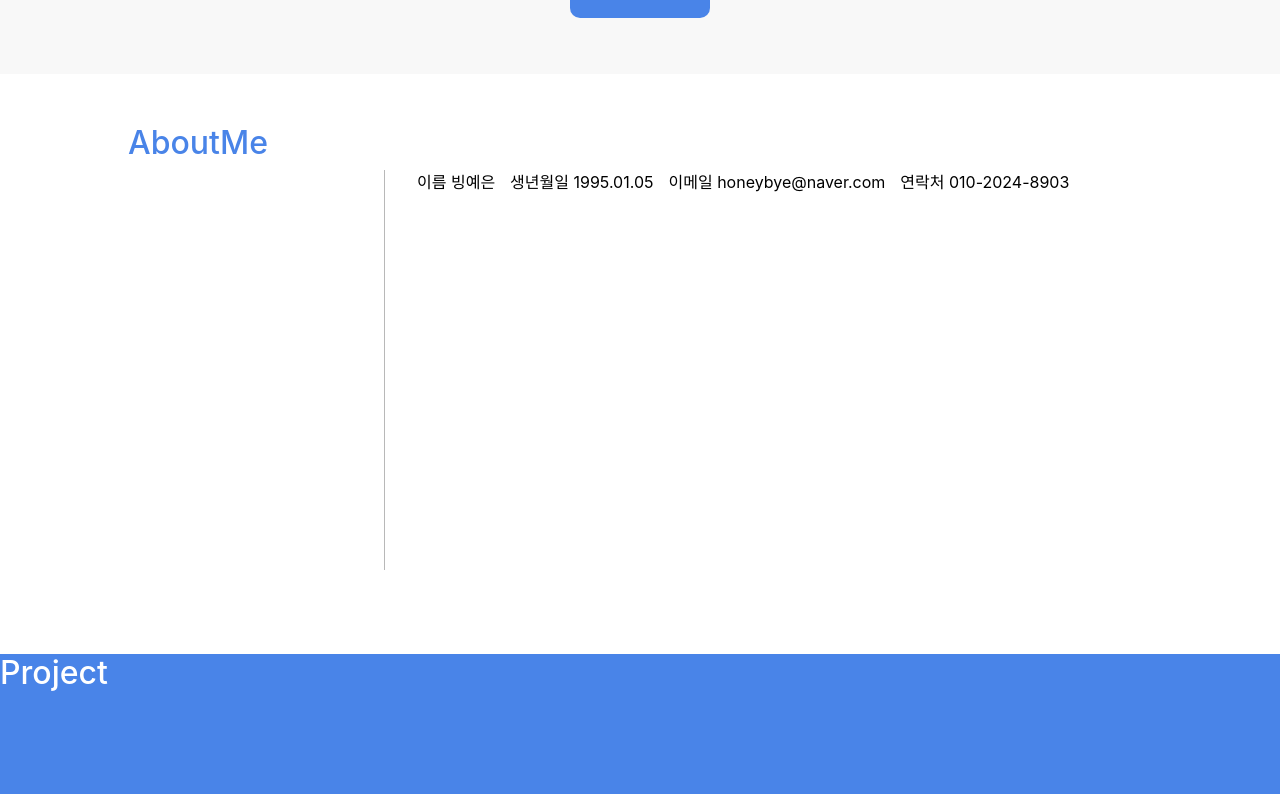
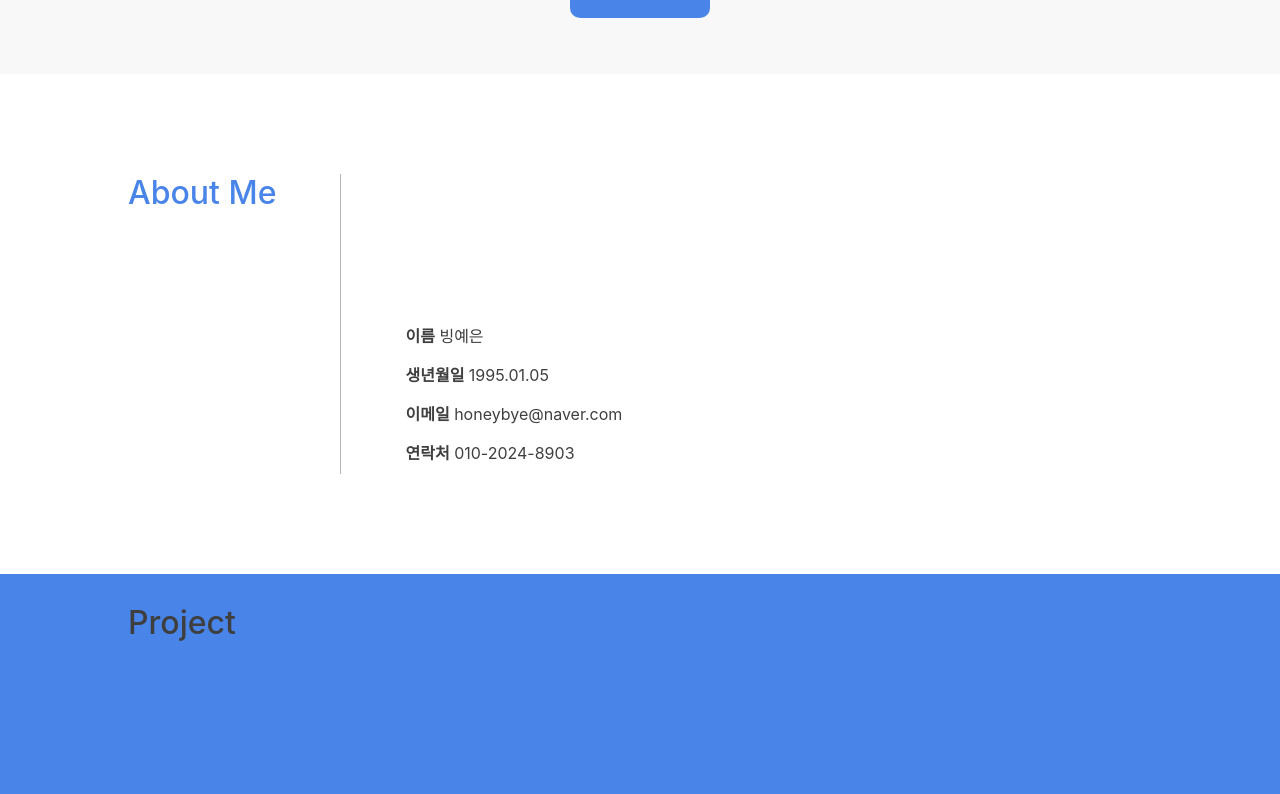
Before and after one commit to woonyBing/bingfinite, a React (Create React App) app: page / in a window 1280 px wide. Shown: the part 526-1320 px from the top of the page. Built offline with nearby package versions, Linux system fonts and the light colour scheme.

Commit message:
Main AboutMe 완료

```diff
--- a/src/App.css
+++ b/src/App.css
@@ -2,6 +2,7 @@
   box-sizing : border-box;
   margin:0px;
   padding: 0;
+  color:rgb(63, 63, 63);
 }
 
 .navbar {
@@ -31,7 +32,6 @@
 }
 
 .mainText {
-  color:rgb(63, 63, 63);
   text-align: center;
   padding: 150px 30px;
 }
@@ -52,26 +52,48 @@
   color:black;
   box-sizing : border-box;
   margin:0px;
-  height: 500px;
+  height: 400px;
+  overflow: hidden;
+  margin-top: 100px;
 }
 .AboutMeTitle{
-  margin-top: 50px;
   margin-left: 10%;
+  float: left;
   color : rgb(73, 132, 232);
+  /* overflow:hidden; */
 }
 .abline {
   width: 1px;
-  height: 400px;
+  height: 300px;
   background-color: rgb(184, 184, 184);
-  margin-left: 30%;
+  margin-left: 5%;
   float: left;
 }
-ul, li {
+ul {
   list-style-type: none;
-  float:left;
   display: block;
-  margin-right: 15px;
+  float: left;
+  padding: 0px;
+  margin-top: 150px;
+  margin-left: 5%;
 }
+li {
+  margin-bottom: 15px;
+}
+
+.Project {
+  color:white;
+  box-sizing : border-box;
+  margin:0px;
+  height: 600px;
+  background-color: rgb(73, 132, 232);
+  overflow: auto;
+}
+.ProjectTitle {
+  margin-top: 30px;
+  margin-left: 10%;
+}
+
 .Skill {
   color:black;
   text-align: center;
@@ -83,17 +105,6 @@ ul, li {
   margin-top: 30px;
 }
 
-.Project {
-  color:white;
-  box-sizing : border-box;
-  margin:0px;
-  height: 600px;
-  background-color: rgb(73, 132, 232);
-}
-.ProjectTitle {
-  margin-top: 30px;
-}
-
 .Footer {
   background-color: rgb(73, 132, 232);
   height: 300px;
--- a/src/App.js
+++ b/src/App.js
@@ -42,13 +42,13 @@ function App() {
                 <button className="mainButton" onClick={()=>{navigate('/project')}}>프로젝트 바로가기</button>
               </div>
               <div className="AboutMe">
-                <h2 className="AboutMeTitle">AboutMe</h2>
+                <h2 className="AboutMeTitle">About Me</h2>
                 <div className="abline"></div>
                 <ul>
-                  <li>이름 빙예은</li>
-                  <li>생년월일 1995.01.05</li>
-                  <li>이메일 honeybye@naver.com</li>
-                  <li>연락처 010-2024-8903</li>
+                  <li><b>이름</b> 빙예은</li>
+                  <li><b>생년월일</b> 1995.01.05</li>
+                  <li><b>이메일</b> honeybye@naver.com</li>
+                  <li><b>연락처</b> 010-2024-8903</li>
                 </ul>
               </div>
               <div className="Project">
```
